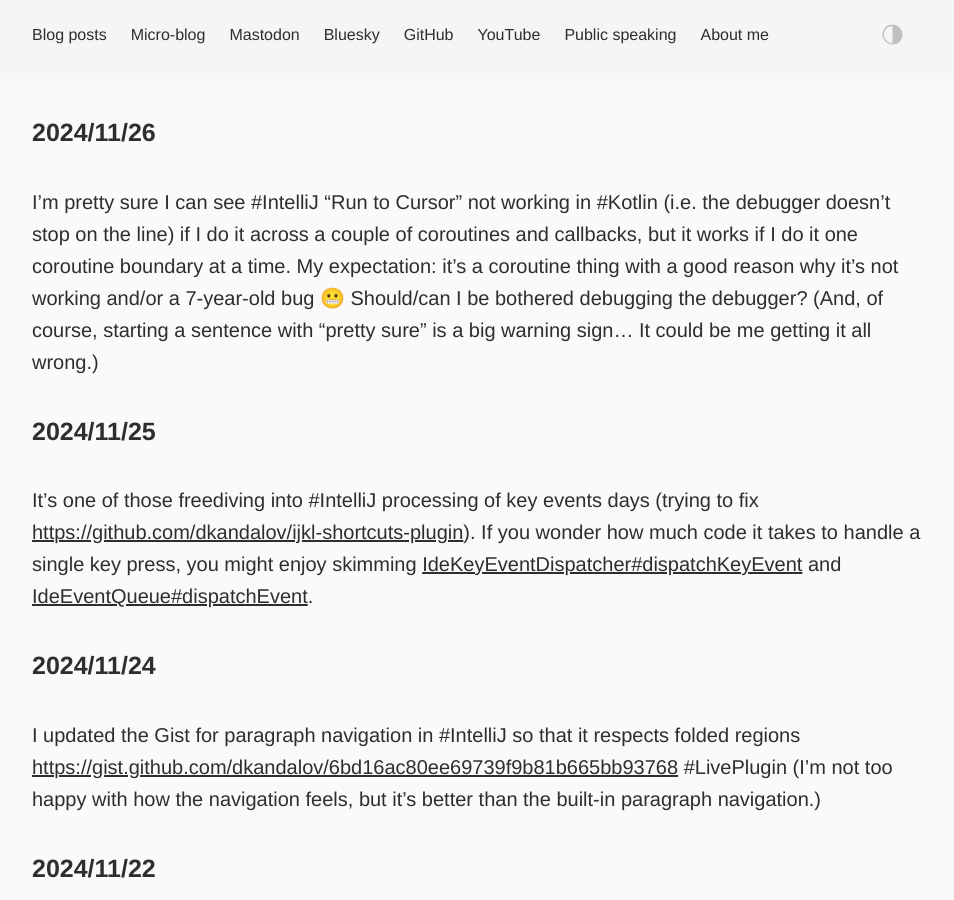
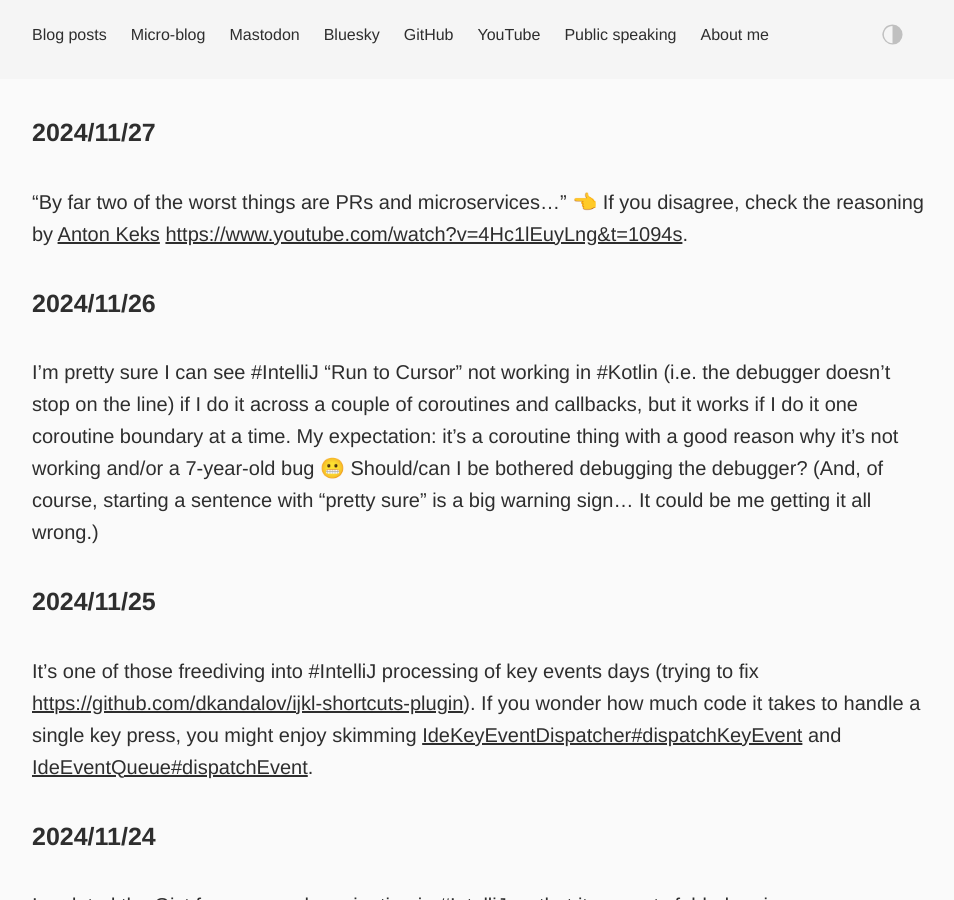
Before and after one commit to dkandalov/dkandalov.github.io, a Jekyll site: the page built from micro-blog.md, in a window 1280 px wide and 900 px high. Shown: the whole window, without its empty margins (160-1114 px from the left). Built offline with Jekyll 4.4.1, drawn with Linux system fonts in a browser that asks for light colours.

Commit message:
updated micro-blog

```diff
--- a/micro-blog.md
+++ b/micro-blog.md
@@ -2,6 +2,9 @@
 layout: post
 permalink: /micro-blog/
 ---
+
+#### 2024/11/27
+"By far two of the worst things are PRs and microservices..." 👈 If you disagree, check the reasoning by [Anton Keks](https://twitter.com/antonkeks) <https://www.youtube.com/watch?v=4Hc1lEuyLng&t=1094s>.
 
 #### 2024/11/26
 I'm pretty sure I can see #IntelliJ "Run to Cursor" not working in #Kotlin (i.e. the debugger doesn't stop on the line) if I do it across a couple of coroutines and callbacks, but it works if I do it one coroutine boundary at a time. My expectation: it's a coroutine thing with a good reason why it's not working and/or a 7-year-old bug 😬 Should/can I be bothered debugging the debugger? (And, of course, starting a sentence with "pretty sure" is a big warning sign... It could be me getting it all wrong.)
```
